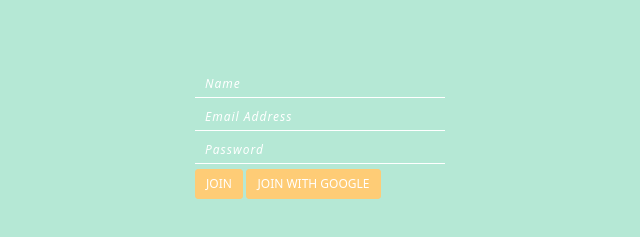
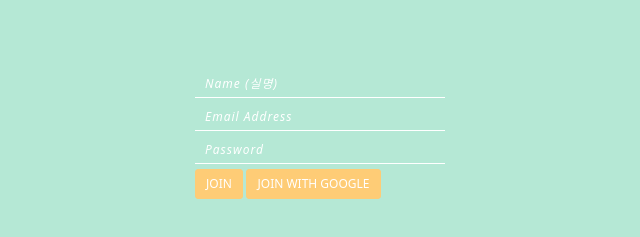
Before and after one commit to earlgreymacaron/LETZmacaron, a website: page public/signup.html in a window 1280 px wide. Shown: the part 245-482 px from the top of the page, 320-960 px from the left. Drawn offline with nearby package versions, Linux system fonts and the light colour scheme.

Commit message:
second commit

```diff
--- a/public/signup.html
+++ b/public/signup.html
@@ -87,7 +87,7 @@ body
                     JOIN</p>
 
                 <form class="login">
-                <input id="INPUT_NAME" type="text" placeholder="Name" />
+                <input id="INPUT_NAME" type="text" placeholder="Name (실명)" />
                 <input id="INPUT_MAIL" type="text" placeholder="Email Address"/>
                 <input id="INPUT_PASSWORD" type="password" placeholder="Password" />
                 <input id="BTN_SIGNUP" type="button" value="JOIN" class="btn button-color2 btn-sm" />
```
Also changed, not shown: public/README.md (deleted), 1 other file.
